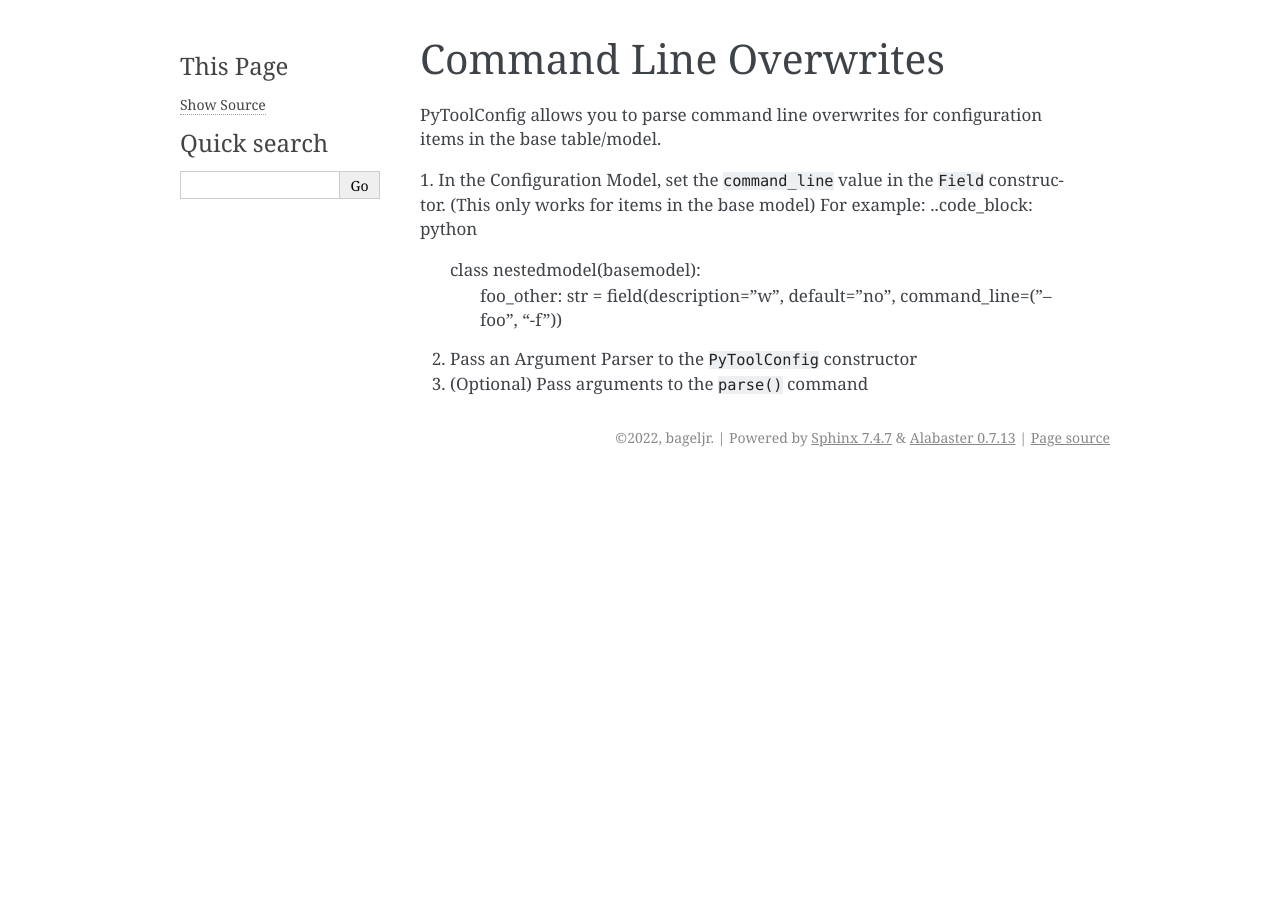
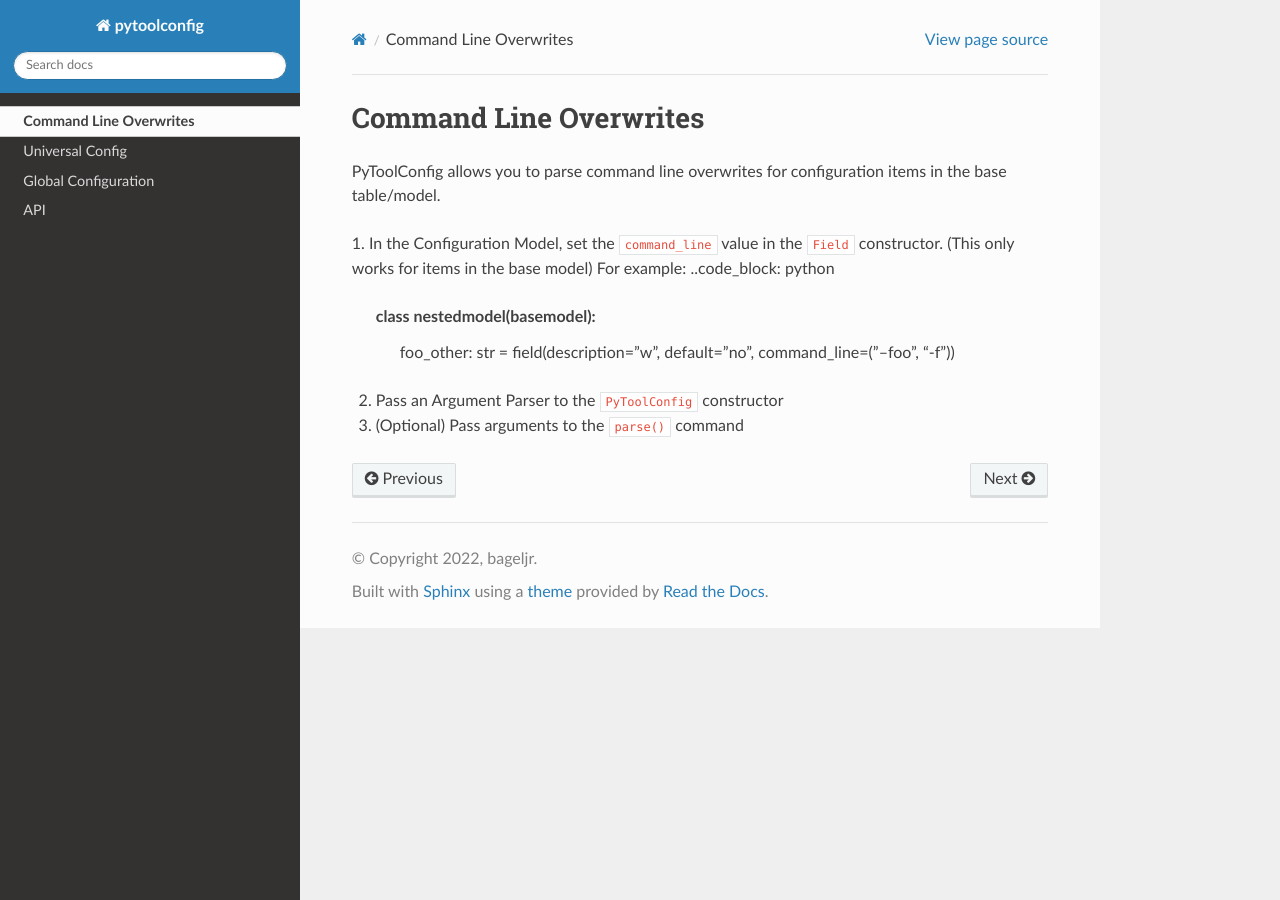
Before and after one commit to bagel897/pytoolconfig, a Sphinx documentation site: the page built from docs/command_line.rst, in a window 1280 px wide. Built offline with Sphinx 7.4.7 and the Read the Docs theme 2.0.0, drawn with Linux system fonts in a browser that asks for light colours.

Commit message:
use read the docs theme

```diff
--- a/docs/conf.py
+++ b/docs/conf.py
@@ -50,7 +50,7 @@ exclude_patterns = ["_build", "Thumbs.db", ".DS_Store"]
 # The theme to use for HTML and HTML Help pages.  See the documentation for
 # a list of builtin themes.
 #
-html_theme = "alabaster"
+html_theme = "sphinx_rtd_theme"
 
 # Add any paths that contain custom static files (such as style sheets) here,
 # relative to this directory. They are copied after the builtin static files,
--- a/pyproject.toml
+++ b/pyproject.toml
@@ -27,6 +27,7 @@ doc = [
 gen_docs = [
     "sphinx>=4.5.0",
     "sphinx-autodoc-typehints>=1.18.1",
+    "sphinx-rtd-theme>=1.0.0",
 ]
 [tool.pdm]
 [tool.pdm.dev-dependencies]
```
